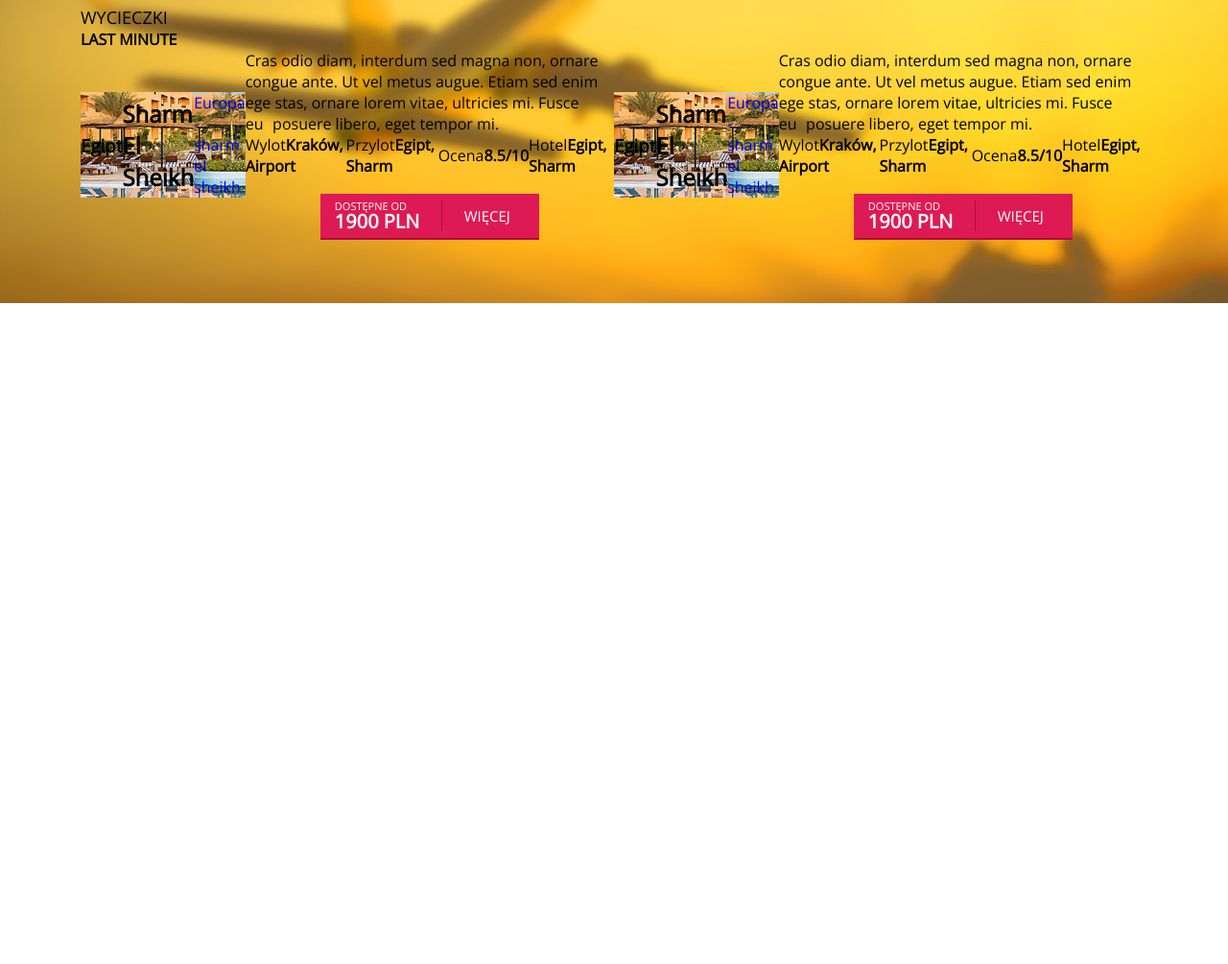
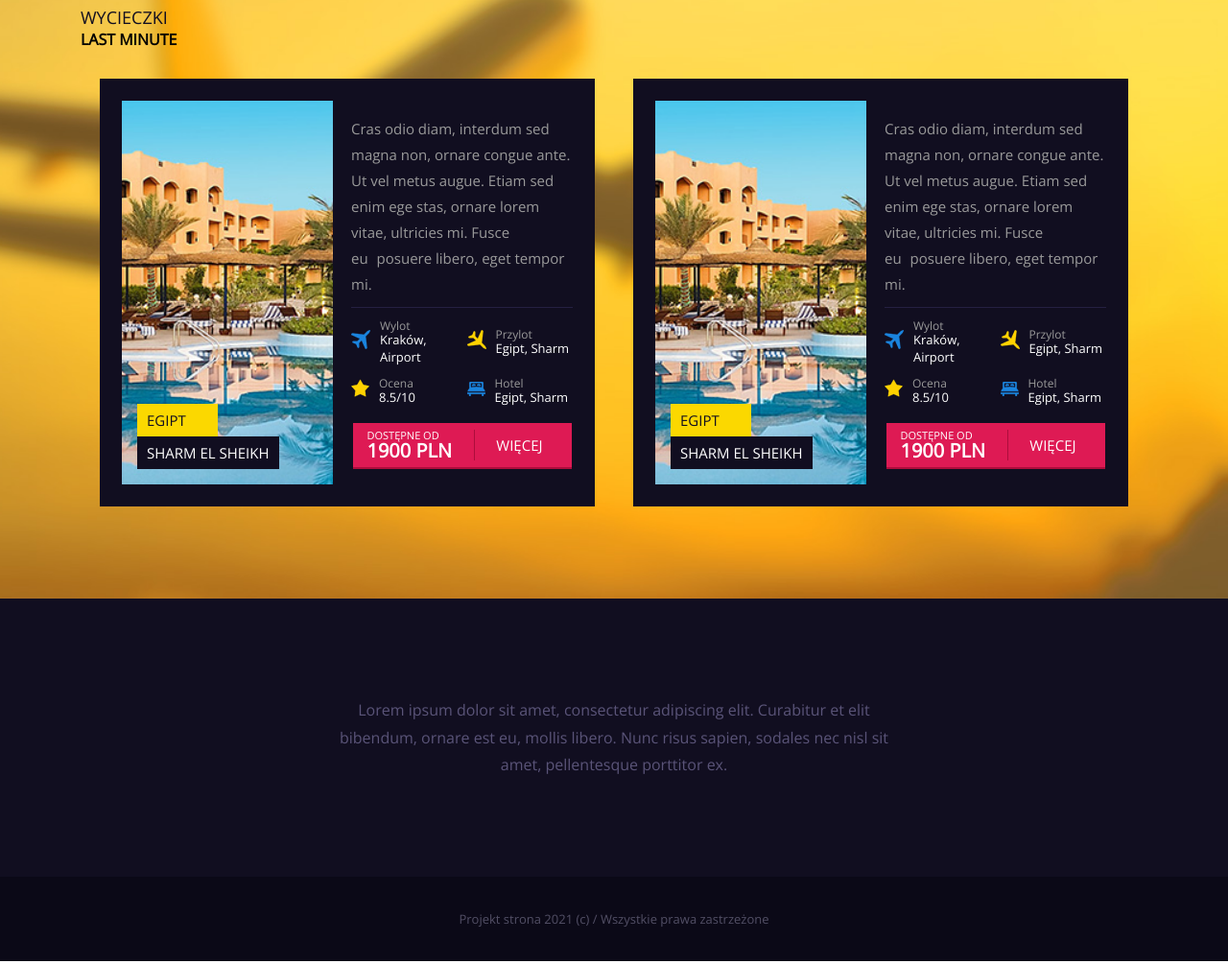
Before and after one commit to TheLukCraft/Szkolenie-Front-end-developer, a plain HTML site: page index.html in a window 1280 px wide. Shown: the part 1560-2565 px from the top of the page at 96% size. Before the commit the page ends 2476 px from the top, so only its background shows below. Drawn offline with nearby package versions, Linux system fonts and the light colour scheme.

Commit message:
PC version done

```diff
--- a/css/style.css
+++ b/css/style.css
@@ -6,6 +6,7 @@
 	--white:#fff;
 	--gray: #7a7a7a;
 	--text: #767676;
+	--darktext: #110e20;
 }
 *{
 	margin:0;
@@ -273,3 +274,112 @@ section .lastminute{
 	padding:66px 0;
 	background:url(../images/lastminute/bg.jpg) no-repeat center / cover;
 }
+section .lastminute .headerbox p{
+	color:#110E20;
+}
+ection .lastminute .list{
+	margin:-30px -20px;
+	/* flex-wrap:wrap; */
+}
+section .lastminute .item{
+	flex:auto;
+	margin:30px 20px;
+	width:400px;
+	background:#110e20;
+	padding:23px;
+}
+section .lastminute .image {
+	align-self:stretch;
+	min-height:320px;
+	min-height:400px;
+	min-width:220px;
+	flex-direction:column;
+	justify-content:flex-end;
+	align-items:flex-start;
+	position:relative;
+	margin-right:19px;
+	padding:16px;
+}
+section .lastminute .image h3{
+	padding: 7px 10px;
+	min-width:84px;
+	background:var(--yellow);
+	color:var(--darktext);
+	text-transform:uppercase;
+	font: 400 15px Open Sans;
+}
+section .lastminute .image h2{
+	padding: 7px 10px;
+	min-width:84px;
+	background:var(--darktext);
+	color:var(--white);
+	text-transform:uppercase;
+	font: 400 15px Open Sans;
+}
+section .lastminute .image a{
+	position: absolute;
+	height:100%;
+	width:100%;
+	font-size:0;
+}
+section .lastminute ul{
+	flex-wrap:wrap;
+	margin:-5px;
+}
+section .lastminute li{
+	margin:5px;
+	width:100px;
+	flex:auto;
+	justify-content:flex-start;
+}
+section .lastminute li:before{
+	content:url(../images/lastminute/airStart.png);
+	margin-right:10px;
+}
+section .lastminute li.przylot:before{
+	content:url(../images/lastminute/aireEnd.png);
+}
+section .lastminute li.ocena:before{
+	content:url(../images/lastminute/star.png);
+}
+section .lastminute li.hotel:before{
+	content:url(../images/lastminute/bed.png);
+}
+section .lastminute li span{
+	font-size:12px;
+	color: #9a9a9a;
+}
+section .lastminute li strong{
+	display:block;
+	margin-top:-3px;
+	font:400 13px Open Sans;
+	Color:var(--white);
+}
+section .lastminute .item p{
+	font-size:15px;
+	color:#9a9a9a;
+	line-height:1.8em;
+	border-bottom:1px solid #252042;
+	margin-bottom:10px;
+	padding-bottom:10px;
+}
+
+/*footer - section*/
+
+footer .top{
+	height:290px;
+	background:var(--darktext);
+	color: #5a5478;
+	line-height:1.8em;
+	text-align:center;
+}
+footer .top p{
+	max-width:620px;
+}
+footer >p{
+	padding: 35px 15px;
+	color: #524f65;
+	font-size: 13px;
+	text-align:center;
+	background:#0b0917;
+}
--- a/index.html
+++ b/index.html
@@ -206,13 +206,13 @@
 								<li class="flexBlock wylot">
 									<span>Wylot<strong>Kraków, Airport</strong></span>
 								</li>
-								<li class="flexBlock wylot">
+								<li class="flexBlock przylot">
 									<span>Przylot<strong>Egipt, Sharm</strong></span>
 								</li>
-								<li class="flexBlock wylot">
+								<li class="flexBlock ocena">
 									<span>Ocena<strong>8.5/10</strong></span>
 								</li>
-								<li class="flexBlock wylot">
+								<li class="flexBlock hotel">
 									<span>Hotel<strong>Egipt, Sharm</strong></span>
 								</li>
 							</ul>
@@ -235,13 +235,13 @@
 								<li class="flexBlock wylot">
 									<span>Wylot<strong>Kraków, Airport</strong></span>
 								</li>
-								<li class="flexBlock wylot">
+								<li class="flexBlock przylot">
 									<span>Przylot<strong>Egipt, Sharm</strong></span>
 								</li>
-								<li class="flexBlock wylot">
+								<li class="flexBlock ocena">
 									<span>Ocena<strong>8.5/10</strong></span>
 								</li>
-								<li class="flexBlock wylot">
+								<li class="flexBlock hotel">
 									<span>Hotel<strong>Egipt, Sharm</strong></span>
 								</li>
 							</ul>
@@ -255,5 +255,13 @@
 			</div>
 		</div>
 	</section>
+	<footer>
+		<div class="top flexBlock">
+			<p class="center">Lorem ipsum dolor sit amet, consectetur adipiscing elit. Curabitur et elit bibendum, ornare est eu, mollis libero. Nunc risus sapien, sodales nec nisl
+sit amet, pellentesque porttitor ex.
+			</p>
+		</div>
+		<p>Projekt strona 2021 (c) / Wszystkie prawa zastrzeżone</p>
+	</footer>
 </body>
 </html>
```
